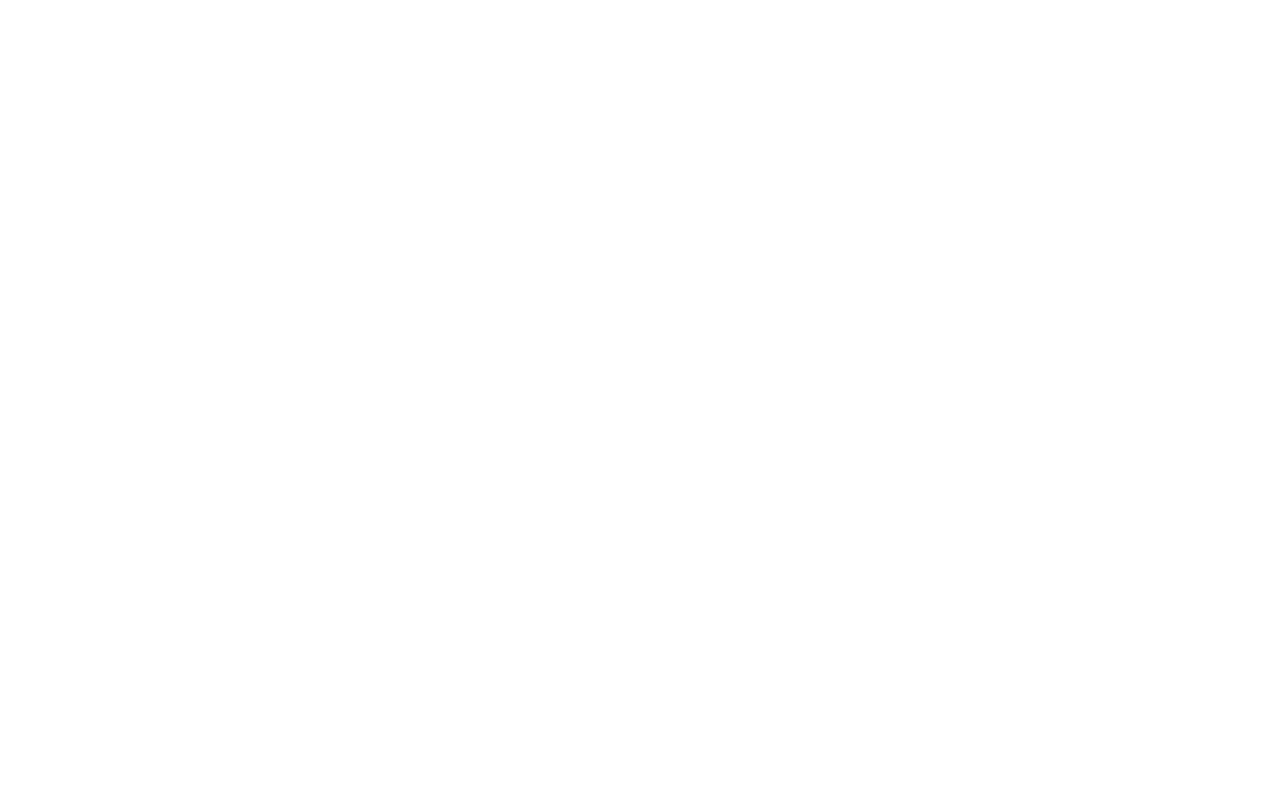
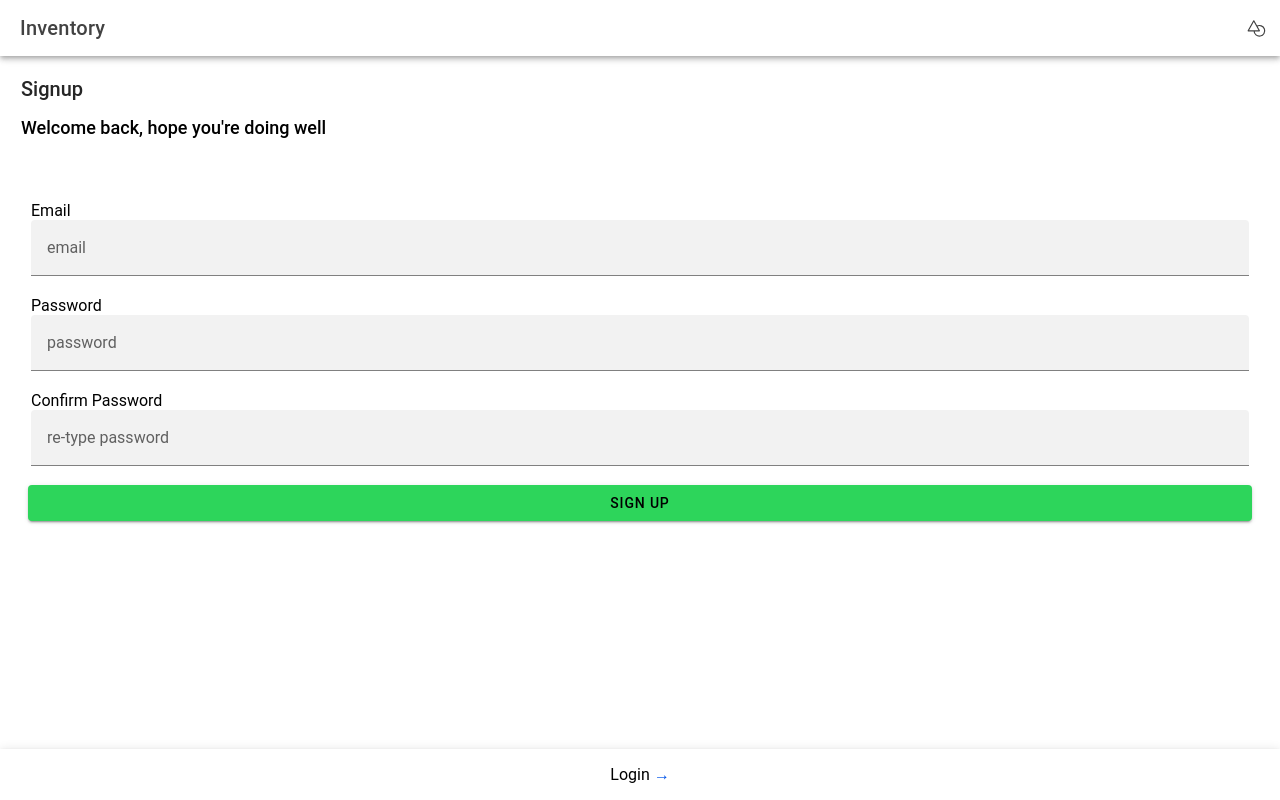
Before and after one commit to ChristopherRsl/inventory, a React (Vite) app: page /signup in a window 1280 px wide. Built offline with nearby package versions, Linux system fonts and the light colour scheme.

Commit message:
first commit

```diff
--- a/package.json
+++ b/package.json
@@ -12,6 +12,7 @@
     "lint": "eslint"
   },
   "dependencies": {
+    "@capacitor/android": "6.0.0",
     "@capacitor/app": "6.0.0",
     "@capacitor/core": "6.0.0",
     "@capacitor/haptics": "6.0.0",
@@ -21,6 +22,7 @@
     "@ionic/react-router": "^8.0.0",
     "@types/react-router": "^5.1.20",
     "@types/react-router-dom": "^5.3.3",
+    "firebase": "^10.11.1",
     "ionicons": "^7.0.0",
     "react": "^18.2.0",
     "react-dom": "^18.2.0",
--- a/src/App.tsx
+++ b/src/App.tsx
@@ -32,6 +32,8 @@
 
 /* Theme variables */
 import './theme/variables.css';
+import Login from './pages/Login';
+import Signup from './pages/Signup';
 
 setupIonicReact();
 
@@ -42,8 +44,17 @@
         <Route exact path="/home">
           <Home />
         </Route>
+
+        <Route exact path="/login">
+          <Login />
+        </Route>
+
+        <Route exact path="/signup">
+          <Signup />
+        </Route>
+
         <Route exact path="/">
-          <Redirect to="/home" />
+          <Redirect to="/login" />
         </Route>
       </IonRouterOutlet>
     </IonReactRouter>
--- /dev/null
+++ b/src/components/LinkAction.tsx
@@ -0,0 +1,27 @@
+import { IonCol, IonRouterLink, IonRow } from "@ionic/react";
+
+export default function LinkAction({
+
+    message,
+    link,
+  }: {
+
+    message: string;
+    link: string;
+  }) {
+  return (
+    <>
+      <IonRow className="ion-text-center ion-justify-content-center">
+        <IonCol size="12">
+          <p>
+            {message}
+            <IonRouterLink className="custom-link" routerLink={link}>
+              {" "}
+               &rarr;
+            </IonRouterLink>
+          </p>
+        </IonCol>
+      </IonRow>
+    </>
+  );
+}
--- /dev/null
+++ b/src/pages/Login.tsx
@@ -0,0 +1,144 @@
+import {
+  IonAlert,
+  IonBackButton,
+  IonButton,
+  IonButtons,
+  IonCardTitle,
+  IonCol,
+  IonContent,
+  IonFooter,
+  IonGrid,
+  IonHeader,
+  IonIcon,
+  IonInput,
+  IonLabel,
+  IonPage,
+  IonRow,
+  IonTitle,
+  IonToolbar,
+} from "@ionic/react";
+import { useRef, useState } from "react";
+
+import LinkAction from "../components/LinkAction";
+import { arrowBack, shapesOutline } from "ionicons/icons";
+
+export default function Login() {
+  const emailInputRef = useRef<HTMLIonInputElement>(null);
+  const passwordInputRef = useRef<HTMLIonInputElement>(null);
+
+  const [error, setError] = useState<string>();
+
+
+  const login = () => {
+    const userEmail = emailInputRef.current!.value;
+    const userPassword = passwordInputRef.current!.value;
+
+    if (!userEmail || !userPassword) {
+      setError("Please fill all the forms");
+
+      return;
+    }
+
+    console.log(userEmail,userPassword);
+  };
+  const loginGoogle = () => {
+    console.log("login google");
+  };
+
+  const clearError = () => {
+    setError("");
+  };
+
+  return (
+    <>
+    <IonAlert
+        isOpen={!!error}
+        message={error}
+        buttons={[{ text: "Okay", handler: clearError }]}
+      ></IonAlert>
+
+      <IonPage>
+        <IonHeader>
+          <IonToolbar>
+            <IonTitle slot="start">Inventory</IonTitle>
+            <IonButtons slot="end">
+              <IonButton className="custom-button">
+                <IonIcon icon={shapesOutline} />
+              </IonButton>
+            </IonButtons>
+          </IonToolbar>
+        </IonHeader>
+        <IonContent fullscreen>
+          <IonGrid className="ion-padding">
+            <IonRow>
+              <IonCol size="12">
+                <IonCardTitle>Login</IonCardTitle>
+                <h5>Welcome back, hope you're doing well</h5>
+              </IonCol>
+            </IonRow>
+
+            <IonRow className="ion-margin-top ion-padding-top">
+              <IonCol size="12">
+
+
+                <IonRow>
+                  <IonCol>
+                    <IonGrid>
+                      <IonLabel position="floating">Email</IonLabel>
+                      <IonInput
+                        ref={emailInputRef}
+                        placeholder="email"
+                        type="email"
+                        labelPlacement="stacked"
+                        fill="solid"
+                      ></IonInput>
+                    </IonGrid>
+                  </IonCol>
+                </IonRow>
+                <IonRow>
+                  <IonCol>
+                    <IonGrid>
+                      <IonLabel position="floating">Password</IonLabel>
+                      <IonInput
+                        ref={passwordInputRef}
+                        placeholder="password"
+                        type="password"
+                        labelPlacement="stacked"
+                        fill="solid"
+                      />
+                    </IonGrid>
+                  </IonCol>
+                </IonRow>
+
+                <IonRow>
+                  <IonCol>
+                    <IonButton expand="block" color="success" onClick={login}>
+                      Login
+                    </IonButton>
+                  </IonCol>
+                </IonRow>
+                <IonRow>
+                  <IonCol>
+                    <IonButton
+                      expand="block"
+                      color="primary"
+                      onClick={loginGoogle}
+                    >
+                      Login With Google
+                    </IonButton>
+                  </IonCol>
+                </IonRow>
+              </IonCol>
+            </IonRow>
+          </IonGrid>
+        </IonContent>
+
+        <IonFooter>
+          <IonGrid className="ion-no-margin ion-no-padding">
+            <LinkAction message="Signup" link="Signup"></LinkAction>
+          </IonGrid>
+        </IonFooter>
+      </IonPage>
+    </>
+  );
+}
--- /dev/null
+++ b/src/pages/Signup.tsx
@@ -0,0 +1,147 @@
+import {
+  IonAlert,
+  IonBackButton,
+  IonButton,
+  IonButtons,
+  IonCardTitle,
+  IonCol,
+  IonContent,
+  IonFooter,
+  IonGrid,
+  IonHeader,
+  IonIcon,
+  IonInput,
+  IonLabel,
+  IonPage,
+  IonRow,
+  IonTitle,
+  IonToolbar,
+} from "@ionic/react";
+import { useRef, useState } from "react";
+import LinkAction from "../components/LinkAction";
+import { arrowBack, shapesOutline } from "ionicons/icons";
+
+export default function Signup() {
+  const emailInputRef = useRef<HTMLIonInputElement>(null);
+  const passwordInputRef = useRef<HTMLIonInputElement>(null);
+  const repasswordInputRef = useRef<HTMLIonInputElement>(null);
+  const [error, setError] = useState<string>();
+
+  const signup = () => {
+    const userEmail = emailInputRef.current!.value;
+    const userPassword = passwordInputRef.current!.value;
+    const userrePassword = repasswordInputRef.current!.value;
+
+    if (!userEmail || !userPassword || !userrePassword) {
+      setError("Please fill all the forms");
+
+      return;
+    }
+    if (userPassword != userrePassword) {
+      setError("Password did not match");
+
+      return;
+    }
+
+    console.log(userEmail, userPassword);
+  };
+
+  const clearError = () => {
+    setError("");
+  };
+  return (
+    <>
+      <IonAlert
+        isOpen={!!error}
+        message={error}
+        buttons={[{ text: "Okay", handler: clearError }]}
+      ></IonAlert>
+      <IonPage>
+        <IonHeader>
+          <IonToolbar>
+            <IonTitle slot="start">Inventory</IonTitle>
+            <IonButtons slot="end">
+              <IonButton className="custom-button">
+                <IonIcon icon={shapesOutline} />
+              </IonButton>
+            </IonButtons>
+          </IonToolbar>
+        </IonHeader>
+        <IonContent fullscreen>
+          <IonGrid className="ion-padding">
+            <IonRow>
+              <IonCol size="12">
+                <IonCardTitle>Signup</IonCardTitle>
+                <h5>Welcome back, hope you're doing well</h5>
+              </IonCol>
+            </IonRow>
+
+            <IonRow className="ion-margin-top ion-padding-top">
+              <IonCol size="12">
+
+
+                <IonRow>
+                  <IonCol>
+                    <IonGrid>
+                      <IonLabel position="floating">Email</IonLabel>
+                      <IonInput
+                        ref={emailInputRef}
+                        placeholder="email"
+                        type="email"
+                        labelPlacement="stacked"
+                        fill="solid"
+                      ></IonInput>
+                    </IonGrid>
+                  </IonCol>
+                </IonRow>
+                <IonRow>
+                  <IonCol>
+                    <IonGrid>
+                      <IonLabel position="floating">Password</IonLabel>
+                      <IonInput
+                        ref={passwordInputRef}
+                        placeholder="password"
+                        type="password"
+                        labelPlacement="stacked"
+                        fill="solid"
+                      />
+                    </IonGrid>
+                  </IonCol>
+                </IonRow>
+                <IonRow>
+                  <IonCol>
+                    <IonGrid>
+                      <IonLabel position="floating">Confirm Password</IonLabel>
+                      <IonInput
+                        ref={repasswordInputRef}
+                        placeholder="re-type password"
+                        type="password"
+                        labelPlacement="stacked"
+                        fill="solid"
+                      />
+                    </IonGrid>
+                  </IonCol>
+                </IonRow>
+
+                <IonRow>
+                  <IonCol>
+                    <IonButton expand="block" color="success" onClick={signup}>
+                      Sign up
+                    </IonButton>
+                  </IonCol>
+                </IonRow>
+
+              </IonCol>
+            </IonRow>
+          </IonGrid>
+        </IonContent>
+
+        <IonFooter>
+          <IonGrid className="ion-no-margin ion-no-padding">
+            <LinkAction message="Login" link="login"></LinkAction>
+          </IonGrid>
+        </IonFooter>
+      </IonPage>
+    </>
+  );
+}
```
Also changed, not shown: 55 other files (tests, documents, lock files or other folders).
